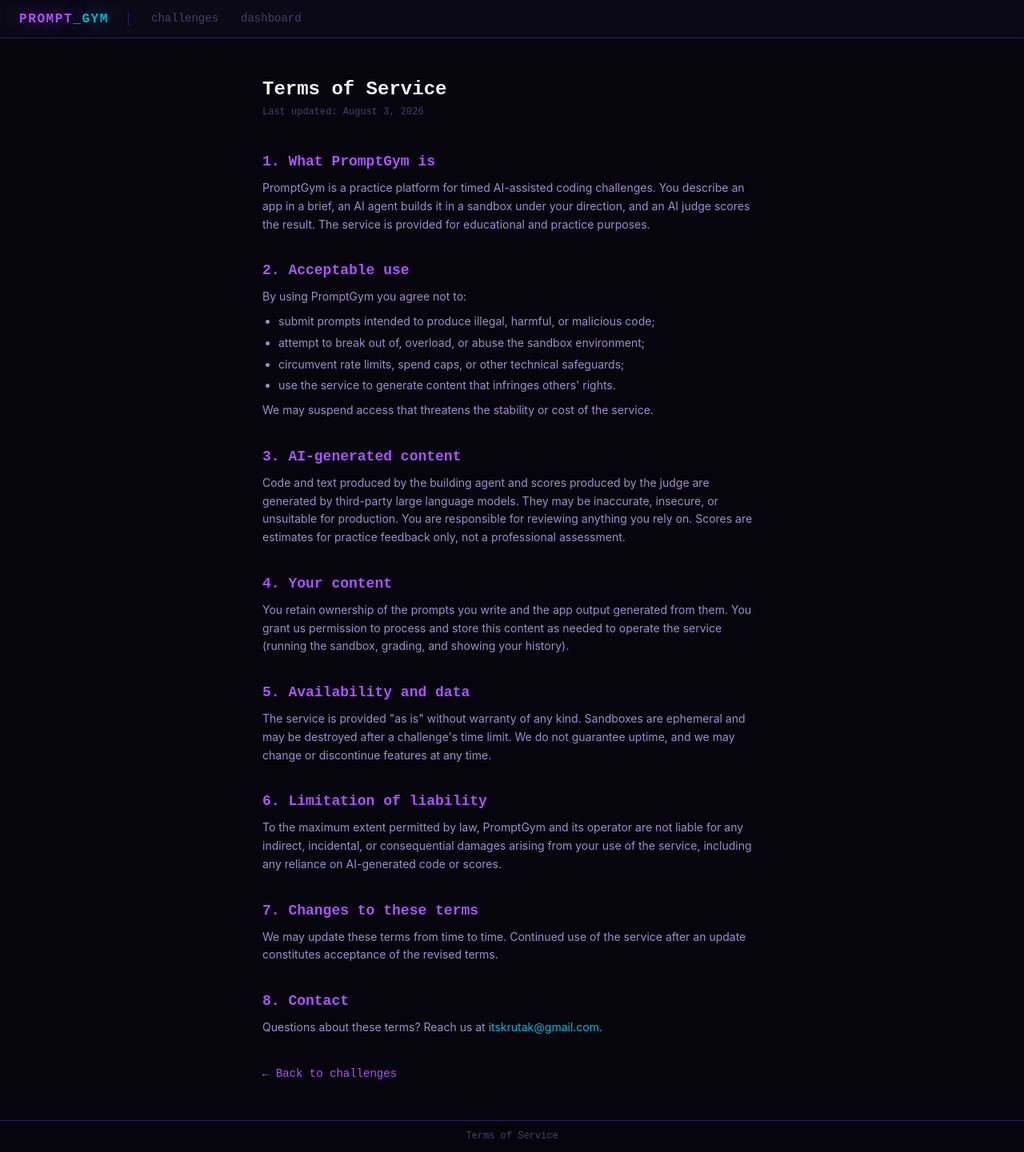
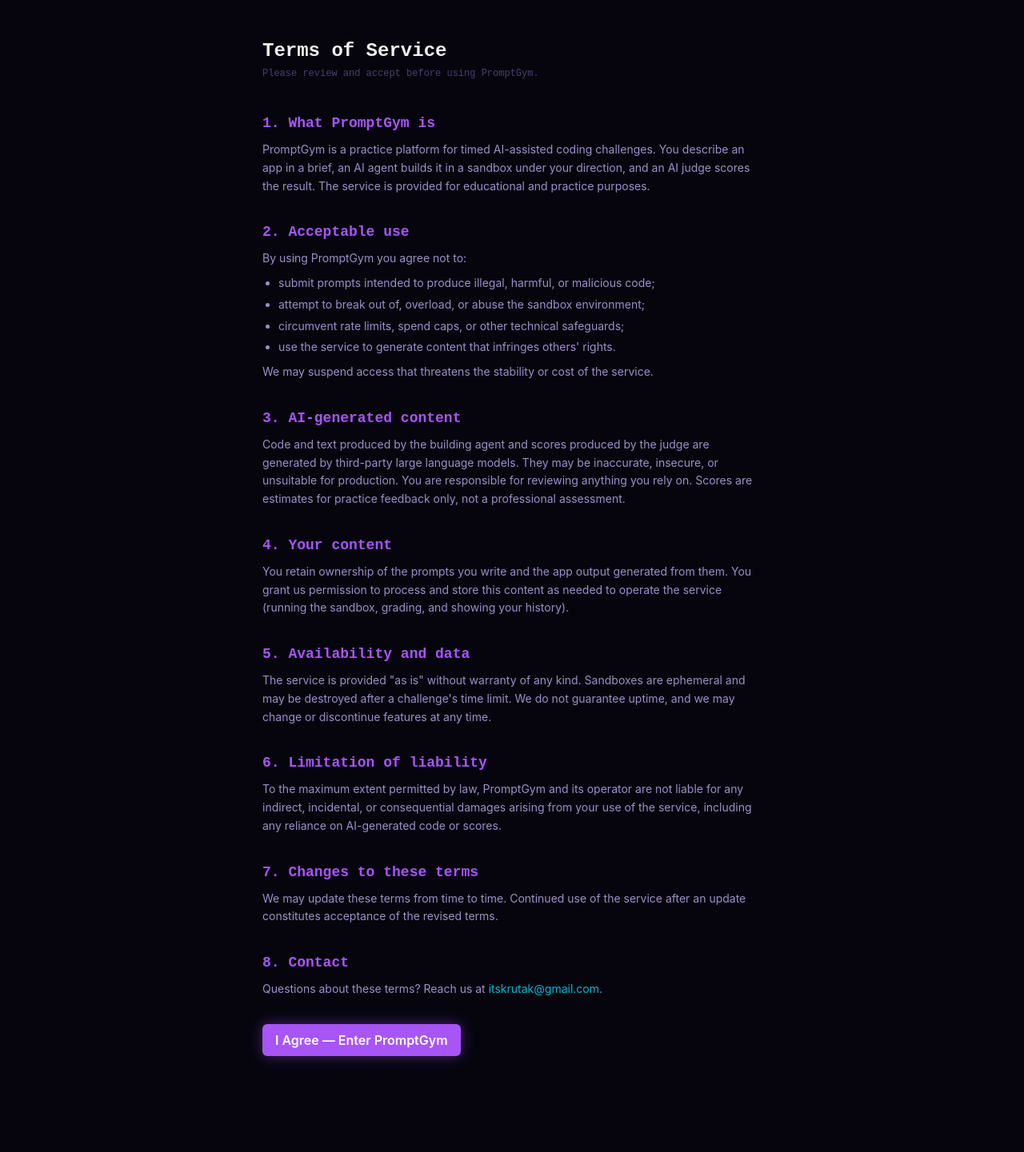
Before and after one commit to kruHuli/promptgym, a React (Vite) app in the folder frontend/: page /terms in a window 1280 px wide. Shown: the whole page at 80% size. After the commit the page ends 1369 px from the top, so only its background shows below. Built offline with nearby package versions, Linux system fonts and the light colour scheme; no server answers; the HTML template or start-up script is replaced by a standard one.

Commit message:
Gate app behind first-visit ToS acceptance
On first visit the ToS shows full-screen with an "I Agree" button;
acceptance is remembered in localStorage so returning visitors go
straight to the app.

Co-Authored-By: Claude Opus 4.8 <noreply@anthropic.com>

```diff
--- a/frontend/src/App.tsx
+++ b/frontend/src/App.tsx
@@ -40,6 +40,21 @@ function AppShell() {
   const location = useLocation()
   // Hide global nav inside the arena (LiveBuild has its own header)
   const isArena = /^\/sessions\/\d+$/.test(location.pathname)
+
+  // First-visit ToS gate — block the app until accepted (remembered in localStorage)
+  const [tosAccepted, setTosAccepted] = React.useState(
+    () => localStorage.getItem('tos-accepted') === '1'
+  )
+  if (!tosAccepted) {
+    return (
+      <div className="min-h-screen bg-bg-base">
+        <Terms onAccept={() => {
+          localStorage.setItem('tos-accepted', '1')
+          setTosAccepted(true)
+        }} />
+      </div>
+    )
+  }
 
   return (
     <div className="min-h-screen bg-bg-base">
--- a/frontend/src/pages/Terms.tsx
+++ b/frontend/src/pages/Terms.tsx
@@ -13,11 +13,15 @@ function Section({ title, children }: { title: string; children: ReactNode }) {
   )
 }
 
-export default function Terms() {
+export default function Terms({ onAccept }: { onAccept?: () => void } = {}) {
   return (
     <div className="max-w-2xl mx-auto px-6 py-12">
       <h1 className="text-2xl font-mono font-bold text-text-primary mb-1">Terms of Service</h1>
-      <p className="text-xs font-mono text-text-muted mb-10">Last updated: {UPDATED}</p>
+      <p className="text-xs font-mono text-text-muted mb-10">
+        {onAccept
+          ? 'Please review and accept before using PromptGym.'
+          : `Last updated: ${UPDATED}`}
+      </p>
 
       <Section title="1. What PromptGym is">
         <p>
@@ -88,9 +92,15 @@ export default function Terms() {
         </p>
       </Section>
 
-      <NavLink to="/" className="text-sm font-mono text-accent-primary hover:underline">
-        ← Back to challenges
-      </NavLink>
+      {onAccept ? (
+        <button className="btn-primary" onClick={onAccept}>
+          I Agree — Enter PromptGym
+        </button>
+      ) : (
+        <NavLink to="/" className="text-sm font-mono text-accent-primary hover:underline">
+          ← Back to challenges
+        </NavLink>
+      )}
     </div>
   )
 }
```
